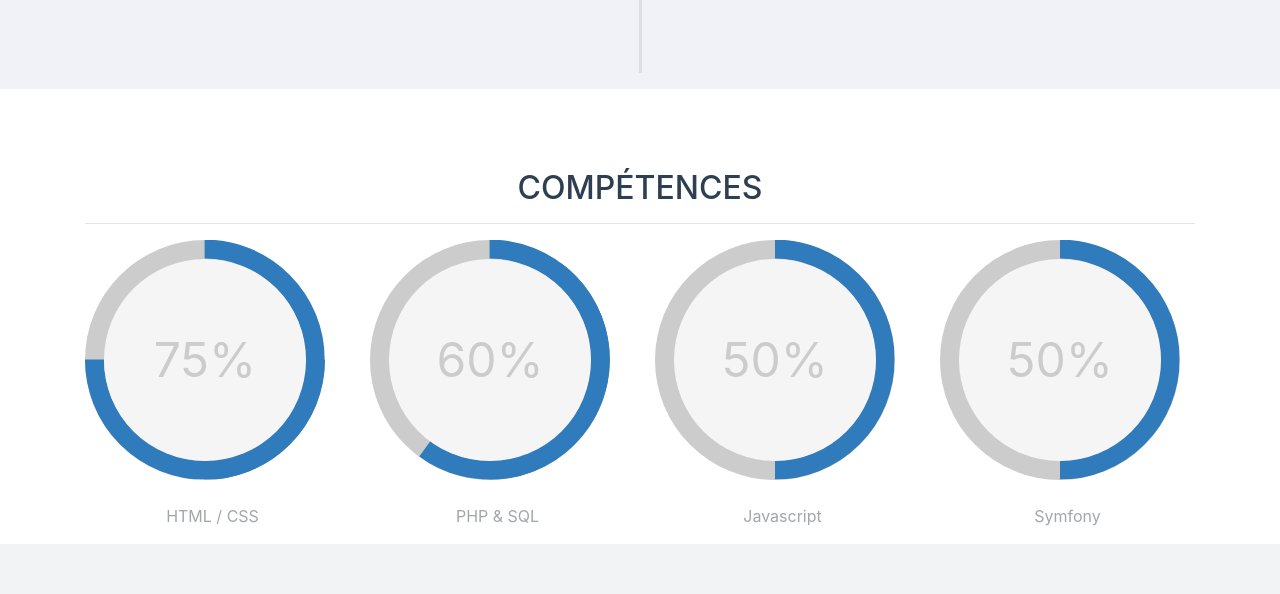
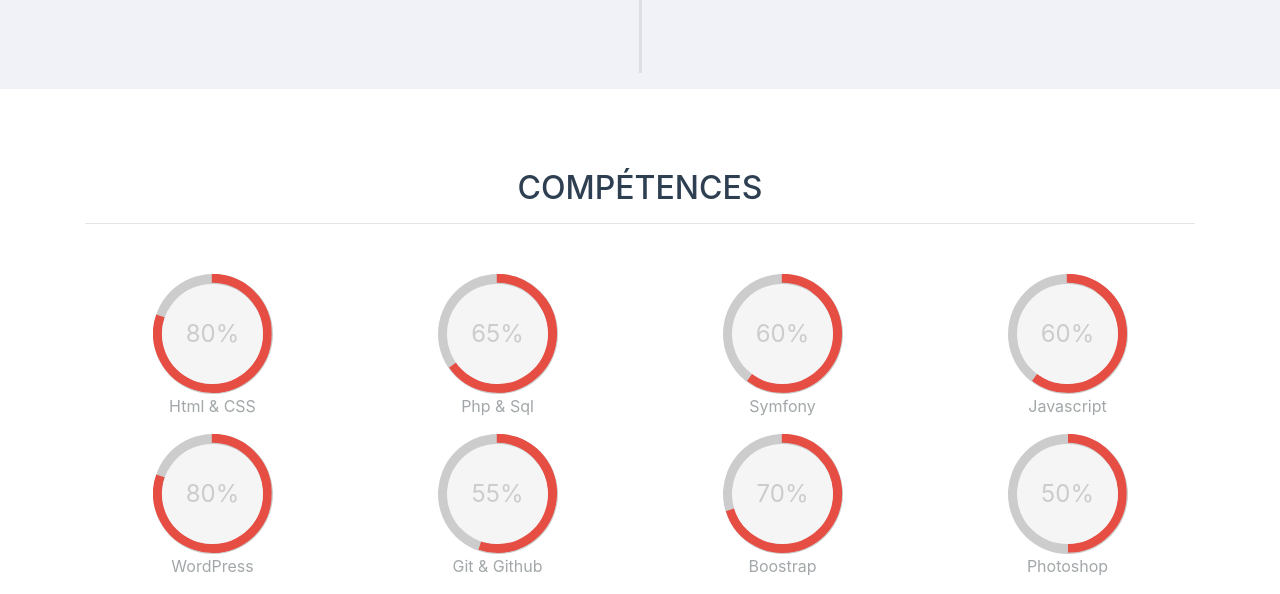
Before and after one commit to arthurgeay/portfolio, a PHP site: page / in a window 1280 px wide. Shown: the part 2560-3154 px from the top of the page. Before the commit the page ends 3104 px from the top, so only its background shows below. Run offline with PHP 8.4, Linux system fonts and the light colour scheme; some libraries are stand-ins or nearby versions.

Commit message:
Insertion des différents éléments comportant la section des compétences

```diff
--- a/css/circle.css
+++ b/css/circle.css
@@ -866,14 +866,27 @@
   color: #5fd400;
 }
 .c100.orange .bar, .c100.orange .fill {
-  border-color: #dd9d22 !important;
+  border-color: rgb(230, 77, 67)!important;
 }
 .c100.orange:hover > span {
-  color: #dd9d22;
+  color: rgb(230, 77, 67);
 }
 .c100.orange.dark .bar, .c100.orange.dark .fill {
-  border-color: #e08833 !important;
+  border-color: rgb(230, 77, 67) !important;
 }
 .c100.orange.dark:hover > span {
-  color: #e08833;
+  color: rgb(230, 77, 67);
 }
+
+.c100.tomato .bar, .c100.tomato .fill {
+  border-color: rgb(230, 77, 67)!important;
+}
+.c100.tomato:hover > span {
+  color: rgb(230, 77, 67);
+}
+.c100.tomato.dark .bar, .c100.tomato.dark .fill {
+  border-color: rgb(230, 77, 67) !important;
+}
+.c100.tomato.dark:hover > span {
+  color: rgb(230, 77, 67);
+}
--- a/css/main.css
+++ b/css/main.css
@@ -467,9 +467,5 @@ li:hover .timeline-panel:after
 
 /* Section skills */
 
-.skills-colored
-{
-  color: rgb(46, 63, 81);
-}
 
 /* END SECTION SKILLS */
--- a/index.html
+++ b/index.html
@@ -193,46 +193,86 @@
           <div class="col-md-12">
             <h2 class="text-center">Compétences</h2>
             <hr>
-            <div class="row">
-              <div class="col-lg-3 text-center">
-                <div class="c100 p75 big">
-                    <span>75%</span>
+            <div class="row" style="margin-top: 50px;">
+              <div class="col-md-3 col-sm-3 col-4 text-center">
+                <div class="c100 p80 center tomato">
+                  <span>80%</span>
                   <div class="slice">
                     <div class="bar"></div>
                     <div class="fill"></div>
                   </div>
                 </div>
-                <p class="skills-colored">HTML / CSS</p>
+                <p>Html & CSS</p>
               </div>
-            <div class="col-lg-3 text-center">
-              <div class="c100 p60 big">
+              <div class="col-md-3 col-sm-3 col-4 text-center">
+                <div class="c100 p65 center tomato">
+                  <span>65%</span>
+                  <div class="slice">
+                    <div class="bar"></div>
+                    <div class="fill"></div>
+                  </div>
+                </div>
+                <p>Php & Sql</p>
+              </div>
+              <div class="col-md-3 col-sm-3 col-4 text-center">
+                <div class="c100 p60 center tomato">
                   <span>60%</span>
                   <div class="slice">
                     <div class="bar"></div>
                     <div class="fill"></div>
                   </div>
                 </div>
-              <p class="skills-colored">PHP & SQL</p>
+                <p>Symfony</p>
               </div>
-          <div class="col-lg-3 text-center">
-            <div class="c100 p50 big">
+              <div class="col-md-3 col-sm-3 col-4 text-center">
+                <div class="c100 p60 center tomato">
+                  <span>60%</span>
+                  <div class="slice">
+                    <div class="bar"></div>
+                    <div class="fill"></div>
+                  </div>
+                </div>
+                <p>Javascript</p>
+              </div>
+              <div class="col-md-3 col-sm-3 col-4 text-center">
+                <div class="c100 p80 center tomato">
+                  <span>80%</span>
+                  <div class="slice">
+                    <div class="bar"></div>
+                    <div class="fill"></div>
+                  </div>
+                </div>
+                <p>WordPress</p>
+              </div>
+              <div class="col-md-3 col-sm-3 col-4 text-center">
+                <div class="c100 p55 center tomato">
+                  <span>55%</span>
+                  <div class="slice">
+                    <div class="bar"></div>
+                    <div class="fill"></div>
+                  </div>
+                </div>
+                <p>Git & Github</p>
+              </div>
+              <div class="col-md-3 col-sm-3 col-6 text-center">
+                <div class="c100 p70 center tomato">
+                  <span>70%</span>
+                  <div class="slice">
+                    <div class="bar"></div>
+                    <div class="fill"></div>
+                  </div>
+                </div>
+                <p>Boostrap</p>
+              </div>
+              <div class="col-md-3 col-sm-3 col-6 text-center">
+                <div class="c100 p50 center tomato">
                   <span>50%</span>
                   <div class="slice">
                     <div class="bar"></div>
                     <div class="fill"></div>
                   </div>
                 </div>
-            <p class="skills-colored">Javascript</p>
-        </div>
-        <div class="col-lg-3 text-center">
-          <div class="c100 p50 big">
-              <span>50%</span>
-              <div class="slice">
-                  <div class="bar"></div>
-                  <div class="fill"></div>
-              </div>
-          </div>
-          <p class="skills-colored">Symfony</p>
+                <p>Photoshop</p>
               </div>
             </div>
           </div>
```
Lines whose indentation alone changed are shown as unchanged.
